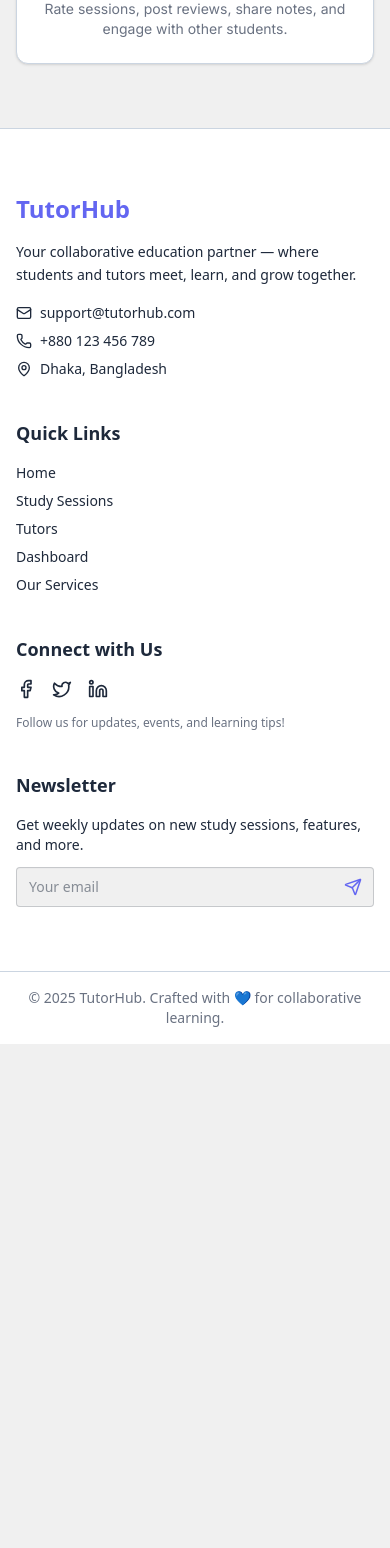
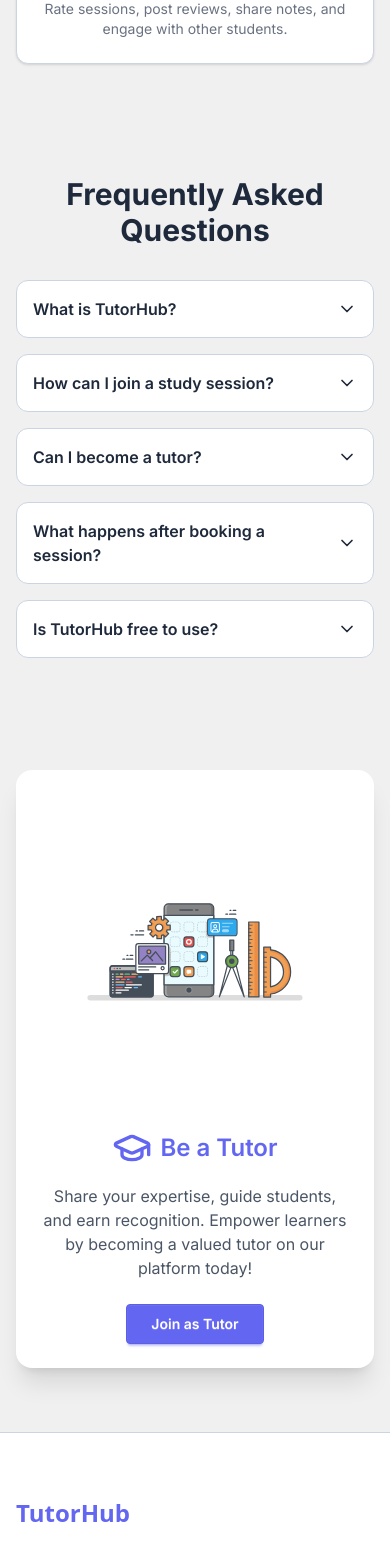
Before and after one commit to ShahriarTWS/TutorHub_Client, a React (Vite) app: page / in a window 390 px wide. Shown: the part 4819-6367 px from the top of the page. Before the commit the page ends 5863 px from the top, so only its background shows below. Built offline with nearby package versions, Linux system fonts and the light colour scheme; no server answers.

Commit message:
added register page to post userInfo to db

```diff
--- a/index.html
+++ b/index.html
@@ -1,13 +1,29 @@
 <!doctype html>
 <html lang="en">
+
 <head>
   <meta charset="UTF-8" />
   <link rel="icon" type="image/svg+xml" href="/vite.svg" />
   <meta name="viewport" content="width=device-width, initial-scale=1.0" />
   <title>LearnTogether</title>
 </head>
+
 <body>
   <div id="root"></div>
   <script type="module" src="/src/main.jsx"></script>
+  <script>
+    (function () {
+      try {
+        const savedTheme = localStorage.getItem('theme');
+        if (savedTheme) {
+          document.documentElement.setAttribute('data-theme', savedTheme);
+        } else {
+          const prefersDark = window.matchMedia('(prefers-color-scheme: dark)').matches;
+          document.documentElement.setAttribute('data-theme', prefersDark ? 'dark' : 'light');
+        }
+      } catch (e) { }
+    })();
+  </script>
 </body>
+
 </html>
--- a/package.json
+++ b/package.json
@@ -14,12 +14,14 @@
     "axios": "^1.10.0",
     "dotenv": "^17.1.0",
     "firebase": "^11.10.0",
+    "framer-motion": "^12.23.0",
     "lucide-react": "^0.525.0",
     "react": "^19.1.0",
     "react-dom": "^19.1.0",
     "react-hook-form": "^7.60.0",
     "react-icons": "^5.5.0",
     "react-router": "^7.6.3",
+    "sweetalert2": "^11.22.2",
     "swiper": "^11.2.10",
     "tailwindcss": "^4.1.11"
   },
--- a/src/Router/Router.jsx
+++ b/src/Router/Router.jsx
@@ -4,6 +4,8 @@ import Home from "../pages/HomePage/Home/Home";
 import AuthLayout from "../layouts/AuthLayout";
 import Login from "../pages/Authentication/Login/Login";
 import Register from "../pages/Authentication/Register/Register";
+import DashboardLayout from "../layouts/DashboardLayout";
+import PrivateRoutes from "../routes/PrivateRoutes";
 
 export const router = createBrowserRouter([
     {
@@ -29,5 +31,11 @@ export const router = createBrowserRouter([
                 element: <Register></Register>
             }
         ]
+    },
+    {
+        path: 'dashboard',
+        element: <PrivateRoutes>
+            <DashboardLayout></DashboardLayout>
+        </PrivateRoutes>
     }
 ])
--- /dev/null
+++ b/src/hooks/useAxios.jsx
@@ -0,0 +1,12 @@
+import React from 'react';
+import axios from "axios";
+
+const axiosInstance = axios.create({
+    baseURL: `http://localhost:3000`
+})
+
+const useAxios = () => {
+    return axiosInstance;
+};
+
+export default useAxios;
--- /dev/null
+++ b/src/hooks/useAxiosSecure.jsx
@@ -0,0 +1,43 @@
+import axios from 'axios';
+import React from 'react';
+import useAuth from './useAuth';
+import { useNavigate } from 'react-router';
+
+const axiosSecure = axios.create({
+    baseURL: `http://localhost:3000`
+});
+
+const useAxiosSecure = () => {
+    // const { user, logOut } = useAuth();
+    // const navigate = useNavigate();
+
+    // axiosSecure.interceptors.request.use(config => {
+    //     config.headers.Authorization = `Bearer ${user.accessToken}`
+    //     return config;
+    // }, error => {
+    //     return Promise.reject(error);
+    // })
+
+    // axiosSecure.interceptors.response.use(res => {
+    //     return res;
+    // }, error => {
+    //     const status = error.status;
+    //     if (status === 403) {
+    //         navigate('/forbidden');
+    //     }
+    //     else if (status === 401) {
+    //         logOut()
+    //             .then(() => {
+    //                 navigate('/login')
+    //             })
+    //             .catch(() => { })
+    //     }
+
+    //     return Promise.reject(error);
+    // })
+
+
+    return axiosSecure;
+};
+
+export default useAxiosSecure;
--- /dev/null
+++ b/src/pages/HomePage/ExtraSections/FaqAccordion/FaqAccordion.jsx
@@ -0,0 +1,57 @@
+import React, { useState } from 'react';
+import { ChevronDown, ChevronUp } from 'lucide-react';
+
+const faqs = [
+    {
+        question: "What is TutorHub?",
+        answer: "TutorHub is a collaborative study platform connecting students with tutors for interactive sessions and resource sharing.",
+    },
+    {
+        question: "How can I join a study session?",
+        answer: "You can join an ongoing session by registering through the 'Study Sessions' page before the registration ends.",
+    },
+    {
+        question: "Can I become a tutor?",
+        answer: "Yes! Sign up as a tutor during registration and get access to create sessions, upload materials, and more.",
+    },
+    {
+        question: "What happens after booking a session?",
+        answer: "Once booked, you can access session materials, join classes, and interact with your tutor and peers.",
+    },
+    {
+        question: "Is TutorHub free to use?",
+        answer: "Most sessions are free, but some may require a registration fee, which is displayed on the session details page.",
+    },
+];
+
+const FaqAccordion = () => {
+    const [openIndex, setOpenIndex] = useState(null);
+
+    const toggle = (index) => {
+        setOpenIndex(openIndex === index ? null : index);
+    };
+
+    return (
+        <section className="max-w-4xl mx-auto px-4 py-12">
+            <h2 className="text-3xl font-bold text-center mb-8">Frequently Asked Questions</h2>
+            <div className="space-y-4">
+                {faqs.map((faq, index) => (
+                    <div key={index} className="border bg-base-200 border-base-300 rounded-xl">
+                        <button
+                            className="w-full flex justify-between items-center p-4 text-left font-semibold"
+                            onClick={() => toggle(index)}
+                        >
+                            {faq.question}
+                            {openIndex === index ? <ChevronUp size={20} /> : <ChevronDown size={20} />}
+                        </button>
+                        {openIndex === index && (
+                            <div className="px-4 pb-4 text-base text-base-content">{faq.answer}</div>
+                        )}
+                    </div>
+                ))}
+            </div>
+        </section>
+    );
+};
+
+export default FaqAccordion;
--- a/src/pages/HomePage/Home/Home.jsx
+++ b/src/pages/HomePage/Home/Home.jsx
@@ -4,6 +4,8 @@ import StudySessions from '../StudySessions/StudySessions ';
 import WhyJoin from '../ExtraSections/WhyJoin/WhyJoin';
 import OurServices from '../ExtraSections/OurServices/OurServices';
 import HowTutorHubWorks from '../ExtraSections/HowTutorHubWorks/HowTutorHubWorks';
+import FaqAccordion from '../ExtraSections/FaqAccordion/FaqAccordion';
+import BeTutorCard from '../../../shared/BeTutorCard/BeTutorCard';
 
 const Home = () => {
     return (
@@ -20,6 +22,12 @@ const Home = () => {
             <section>
                 <HowTutorHubWorks></HowTutorHubWorks>
             </section>
+            <section>
+                <FaqAccordion></FaqAccordion>
+            </section>
+            <section>
+                <BeTutorCard></BeTutorCard>
+            </section>
         </div>
     );
 };
--- /dev/null
+++ b/src/shared/BeTutorCard/BeTutorCard.jsx
@@ -0,0 +1,37 @@
+import React from 'react';
+import { Link } from 'react-router';
+import { GraduationCap } from 'lucide-react'; // Icon from lucide-react
+import tutorIllustration from '../../assets/banner/gummy-app-development.svg'; // Replace with your actual path
+
+const BeTutorCard = () => {
+    return (
+        <div className="md:w-10/12 w-11/12 mx-auto bg-base-200 shadow-xl rounded-2xl overflow-hidden flex flex-col-reverse md:flex-row items-center px-6 py-6 md:py-0 md:px-10 gap-6 md:gap-10 hover:shadow-2xl transition-all duration-300 my-16">
+
+            {/* Left content: Text and button */}
+            <div className="w-full md:w-1/2 space-y-4 text-center md:text-left">
+                <div className="flex items-center justify-center md:justify-start gap-2 text-primary text-2xl md:text-3xl lg:text-5xl font-semibold">
+                    <GraduationCap size={40} /> Be a Tutor
+                </div>
+                <p className="text-gray-600 text-base md:text-lg">
+                    Share your expertise, guide students, and earn recognition. Empower learners by becoming a valued tutor on our platform today!
+                </p>
+                <Link to="/become-tutor">
+                    <button className="btn btn-primary px-6 py-2 mt-2 hover:scale-105 transition-transform duration-300">
+                        Join as Tutor
+                    </button>
+                </Link>
+            </div>
+
+            {/* Right illustration */}
+            <div className="w-full md:w-1/2 flex justify-center">
+                <img
+                    src={tutorIllustration}
+                    alt="Be a Tutor Illustration"
+                    className="w-full h-full  object-contain hover:scale-105 transition-transform duration-300"
+                />
+            </div>
+        </div>
+    );
+};
+
+export default BeTutorCard;
--- a/src/shared/SocialLogin/SocialLogin.jsx
+++ b/src/shared/SocialLogin/SocialLogin.jsx
@@ -2,24 +2,50 @@ import React from 'react';
 import { FcGoogle } from 'react-icons/fc';
 import useAuth from '../../hooks/useAuth';
 import { useLocation, useNavigate } from 'react-router';
+import Swal from 'sweetalert2';
+import useAxios from '../../hooks/useAxios'; // 👈 import your axios instance
 
 const SocialLogin = () => {
     const { signInWithGoogle } = useAuth();
+    const axiosInstance = useAxios();
 
     const location = useLocation();
     const navigate = useNavigate();
     const from = location.state?.from || '/';
 
-    const handleGoogleLogin = () => {
-        signInWithGoogle()
-            .then(result => {
-                console.log(result);
-                navigate(from);
-            })
-            .catch(error => {
-                console.error(error);
-            })
-    }
+    const handleGoogleLogin = async () => {
+        try {
+            const result = await signInWithGoogle();
+            const user = result.user;
+
+            // 👇 Save user to MongoDB
+            const userInfo = {
+                uid: user.uid,
+                name: user.displayName,
+                email: user.email,
+                photoURL: user.photoURL,
+            };
+
+            await axiosInstance.post('/users', userInfo); // 🔁 send to backend
+
+            Swal.fire({
+                icon: 'success',
+                title: 'Login Successful!',
+                showConfirmButton: false,
+                timer: 1500
+            });
+
+            navigate(from);
+        } catch (error) {
+            console.error(error);
+            Swal.fire({
+                icon: 'error',
+                title: 'Login Failed',
+                text: error.message || 'Something went wrong!',
+            });
+        }
+    };
+
     return (
         <div>
             <button
```
Also changed, not shown: src/pages/Authentication/Register/Register.jsx (+39 -9 lines), src/layouts/DashboardLayout.jsx (added), 1 other file (tests, documents, lock files or other folders). Lines whose indentation alone changed are shown as unchanged.
